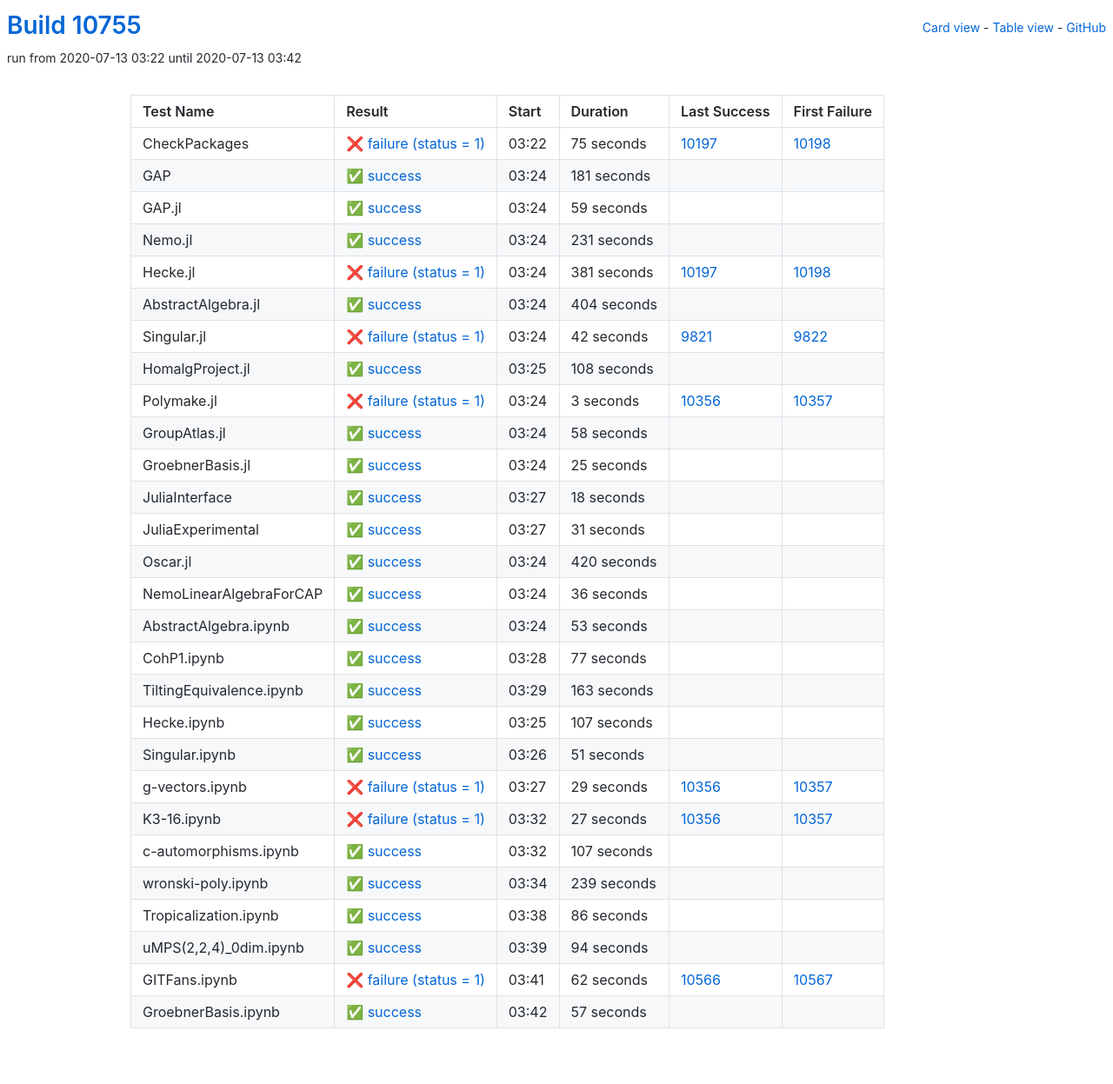
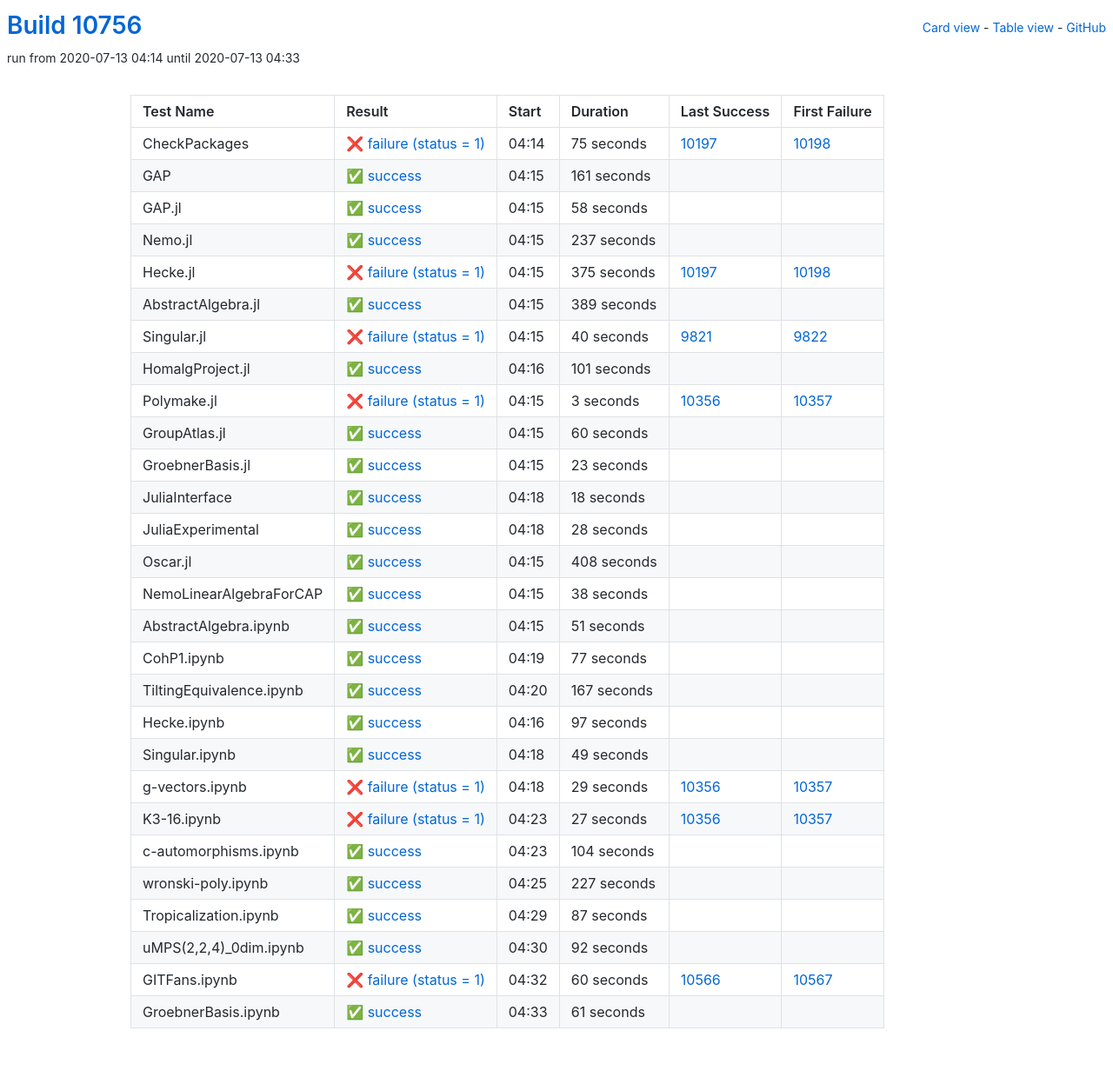
Before and after one commit to oscar-system/oscar-ci-status, a Jekyll site: the page built from table.html, in a window 1280 px wide. Shown: the whole page at 87% size. Built offline with Jekyll 4.4.1, drawn with Linux system fonts in a browser that asks for light colours.

Commit message:
Build #10756

```diff
--- a/_data/ci.yml
+++ b/_data/ci.yml
@@ -1,6 +1,6 @@
 ---
-build: 10755
-build_url: https://oscarci.mathematik.uni-kl.de/job/oscar/10755/
+build: 10756
+build_url: https://oscarci.mathematik.uni-kl.de/job/oscar/10756/
 job: oscar
 organization: oscar-system
 repo: oscar-ci-status
@@ -8,8 +8,8 @@
 tests:
 - name: CheckPackages
   id: checkpackages
-  log: https://oscarci.mathematik.uni-kl.de/job/oscar/10755/artifact/logs/build-10755/CheckPackages.log
-  start: 2020-07-13 03:22
+  log: https://oscarci.mathematik.uni-kl.de/job/oscar/10756/artifact/logs/build-10756/CheckPackages.log
+  start: 2020-07-13 04:14
   success: false
   exitcode: 1
   status: failure
@@ -20,92 +20,92 @@
   first_failure_url: https://oscarci.mathematik.uni-kl.de/job/oscar/10198/
 - name: GAP
   id: gap
-  log: https://oscarci.mathematik.uni-kl.de/job/oscar/10755/artifact/logs/build-10755/GAP.log
-  start: 2020-07-13 03:24
+  log: https://oscarci.mathematik.uni-kl.de/job/oscar/10756/artifact/logs/build-10756/GAP.log
+  start: 2020-07-13 04:15
   success: true
   exitcode: 0
   status: success
-  duration: 181
+  duration: 161
   last_success: false
   last_success_url:
   first_failure: false
   first_failure_url:
 - name: GAP.jl
   id: gap-jl
-  log: https://oscarci.mathematik.uni-kl.de/job/oscar/10755/artifact/logs/build-10755/GAP.jl.log
-  start: 2020-07-13 03:24
+  log: https://oscarci.mathematik.uni-kl.de/job/oscar/10756/artifact/logs/build-10756/GAP.jl.log
+  start: 2020-07-13 04:15
   success: true
   exitcode: 0
   status: success
-  duration: 59
+  duration: 58
   last_success: false
   last_success_url:
   first_failure: false
   first_failure_url:
 - name: Nemo.jl
   id: nemo-jl
-  log: https://oscarci.mathematik.uni-kl.de/job/oscar/10755/artifact/logs/build-10755/Nemo.jl.log
-  start: 2020-07-13 03:24
+  log: https://oscarci.mathematik.uni-kl.de/job/oscar/10756/artifact/logs/build-10756/Nemo.jl.log
+  start: 2020-07-13 04:15
   success: true
   exitcode: 0
   status: success
-  duration: 231
+  duration: 237
   last_success: false
   last_success_url:
   first_failure: false
   first_failure_url:
 - name: Hecke.jl
   id: hecke-jl
-  log: https://oscarci.mathematik.uni-kl.de/job/oscar/10755/artifact/logs/build-10755/Hecke.jl.log
-  start: 2020-07-13 03:24
+  log: https://oscarci.mathematik.uni-kl.de/job/oscar/10756/artifact/logs/build-10756/Hecke.jl.log
+  start: 2020-07-13 04:15
   success: false
   exitcode: 1
   status: failure
-  duration: 381
+  duration: 375
   last_success: 10197
   last_success_url: https://oscarci.mathematik.uni-kl.de/job/oscar/10197/
   first_failure: 10198
   first_failure_url: https://oscarci.mathematik.uni-kl.de/job/oscar/10198/
 - name: AbstractAlgebra.jl
   id: abstractalgebra-jl
-  log: https://oscarci.mathematik.uni-kl.de/job/oscar/10755/artifact/logs/build-10755/AbstractAlgebra.jl.log
-  start: 2020-07-13 03:24
+  log: https://oscarci.mathematik.uni-kl.de/job/oscar/10756/artifact/logs/build-10756/AbstractAlgebra.jl.log
+  start: 2020-07-13 04:15
   success: true
   exitcode: 0
   status: success
-  duration: 404
+  duration: 389
   last_success: false
   last_success_url:
   first_failure: false
   first_failure_url:
 - name: Singular.jl
   id: singular-jl
-  log: https://oscarci.mathematik.uni-kl.de/job/oscar/10755/artifact/logs/build-10755/Singular.jl.log
-  start: 2020-07-13 03:24
+  log: https://oscarci.mathematik.uni-kl.de/job/oscar/10756/artifact/logs/build-10756/Singular.jl.log
+  start: 2020-07-13 04:15
   success: false
   exitcode: 1
   status: failure
-  duration: 42
+  duration: 40
   last_success: 9821
   last_success_url: https://oscarci.mathematik.uni-kl.de/job/oscar/9821/
   first_failure: 9822
   first_failure_url: https://oscarci.mathematik.uni-kl.de/job/oscar/9822/
 - name: HomalgProject.jl
   id: homalgproject-jl
-  log: https://oscarci.mathematik.uni-kl.de/job/oscar/10755/artifact/logs/build-10755/HomalgProject.jl.log
-  start: 2020-07-13 03:25
+  log: https://oscarci.mathematik.uni-kl.de/job/oscar/10756/artifact/logs/build-10756/HomalgProject.jl.log
+  start: 2020-07-13 04:16
   success: true
   exitcode: 0
   status: success
-  duration: 108
+  duration: 101
   last_success: false
   last_success_url:
   first_failure: false
   first_failure_url:
 - name: Polymake.jl
   id: polymake-jl
-  log: https://oscarci.mathematik.uni-kl.de/job/oscar/10755/artifact/logs/build-10755/Polymake.jl.log
-  start: 2020-07-13 03:24
+  log: https://oscarci.mathematik.uni-kl.de/job/oscar/10756/artifact/logs/build-10756/Polymake.jl.log
+  start: 2020-07-13 04:15
   success: false
   exitcode: 1
   status: failure
@@ -116,32 +116,32 @@
   first_failure_url: https://oscarci.mathematik.uni-kl.de/job/oscar/10357/
 - name: GroupAtlas.jl
   id: groupatlas-jl
-  log: https://oscarci.mathematik.uni-kl.de/job/oscar/10755/artifact/logs/build-10755/GroupAtlas.jl.log
-  start: 2020-07-13 03:24
+  log: https://oscarci.mathematik.uni-kl.de/job/oscar/10756/artifact/logs/build-10756/GroupAtlas.jl.log
+  start: 2020-07-13 04:15
   success: true
   exitcode: 0
   status: success
-  duration: 58
+  duration: 60
   last_success: false
   last_success_url:
   first_failure: false
   first_failure_url:
 - name: GroebnerBasis.jl
   id: groebnerbasis-jl
-  log: https://oscarci.mathematik.uni-kl.de/job/oscar/10755/artifact/logs/build-10755/GroebnerBasis.jl.log
-  start: 2020-07-13 03:24
+  log: https://oscarci.mathematik.uni-kl.de/job/oscar/10756/artifact/logs/build-10756/GroebnerBasis.jl.log
+  start: 2020-07-13 04:15
   success: true
   exitcode: 0
   status: success
-  duration: 25
+  duration: 23
   last_success: false
   last_success_url:
   first_failure: false
   first_failure_url:
 - name: JuliaInterface
   id: juliainterface
-  log: https://oscarci.mathematik.uni-kl.de/job/oscar/10755/artifact/logs/build-10755/JuliaInterface.log
-  start: 2020-07-13 03:27
+  log: https://oscarci.mathematik.uni-kl.de/job/oscar/10756/artifact/logs/build-10756/JuliaInterface.log
+  start: 2020-07-13 04:18
   success: true
   exitcode: 0
   status: success
@@ -152,56 +152,56 @@
   first_failure_url:
 - name: JuliaExperimental
   id: juliaexperimental
-  log: https://oscarci.mathematik.uni-kl.de/job/oscar/10755/artifact/logs/build-10755/JuliaExperimental.log
-  start: 2020-07-13 03:27
+  log: https://oscarci.mathematik.uni-kl.de/job/oscar/10756/artifact/logs/build-10756/JuliaExperimental.log
+  start: 2020-07-13 04:18
   success: true
   exitcode: 0
   status: success
-  duration: 31
+  duration: 28
   last_success: false
   last_success_url:
   first_failure: false
   first_failure_url:
 - name: Oscar.jl
   id: oscar-jl
-  log: https://oscarci.mathematik.uni-kl.de/job/oscar/10755/artifact/logs/build-10755/Oscar.jl.log
-  start: 2020-07-13 03:24
+  log: https://oscarci.mathematik.uni-kl.de/job/oscar/10756/artifact/logs/build-10756/Oscar.jl.log
+  start: 2020-07-13 04:15
   success: true
   exitcode: 0
   status: success
-  duration: 420
+  duration: 408
   last_success: false
   last_success_url:
   first_failure: false
   first_failure_url:
 - name: NemoLinearAlgebraForCAP
   id: nemolinearalgebraforcap
-  log: https://oscarci.mathematik.uni-kl.de/job/oscar/10755/artifact/logs/build-10755/NemoLinearAlgebraForCAP.log
-  start: 2020-07-13 03:24
+  log: https://oscarci.mathematik.uni-kl.de/job/oscar/10756/artifact/logs/build-10756/NemoLinearAlgebraForCAP.log
+  start: 2020-07-13 04:15
   success: true
   exitcode: 0
   status: success
-  duration: 36
+  duration: 38
   last_success: false
   last_success_url:
   first_failure: false
   first_failure_url:
 - name: AbstractAlgebra.ipynb
   id: abstractalgebra-ipynb
-  log: https://oscarci.mathematik.uni-kl.de/job/oscar/10755/artifact/logs/build-10755/AbstractAlgebra.ipynb.log
-  start: 2020-07-13 03:24
+  log: https://oscarci.mathematik.uni-kl.de/job/oscar/10756/artifact/logs/build-10756/AbstractAlgebra.ipynb.log
+  start: 2020-07-13 04:15
   success: true
   exitcode: 0
   status: success
-  duration: 53
+  duration: 51
   last_success: false
   last_success_url:
   first_failure: false
   first_failure_url:
 - name: CohP1.ipynb
   id: cohp1-ipynb
-  log: https://oscarci.mathematik.uni-kl.de/job/oscar/10755/artifact/logs/build-10755/CohP1.ipynb.log
-  start: 2020-07-13 03:28
+  log: https://oscarci.mathematik.uni-kl.de/job/oscar/10756/artifact/logs/build-10756/CohP1.ipynb.log
+  start: 2020-07-13 04:19
   success: true
   exitcode: 0
   status: success
@@ -212,44 +212,44 @@
   first_failure_url:
 - name: TiltingEquivalence.ipynb
   id: tiltingequivalence-ipynb
-  log: https://oscarci.mathematik.uni-kl.de/job/oscar/10755/artifact/logs/build-10755/TiltingEquivalence.ipynb.log
-  start: 2020-07-13 03:29
+  log: https://oscarci.mathematik.uni-kl.de/job/oscar/10756/artifact/logs/build-10756/TiltingEquivalence.ipynb.log
+  start: 2020-07-13 04:20
   success: true
   exitcode: 0
   status: success
-  duration: 163
+  duration: 167
   last_success: false
   last_success_url:
   first_failure: false
   first_failure_url:
 - name: Hecke.ipynb
   id: hecke-ipynb
-  log: https://oscarci.mathematik.uni-kl.de/job/oscar/10755/artifact/logs/build-10755/Hecke.ipynb.log
-  start: 2020-07-13 03:25
+  log: https://oscarci.mathematik.uni-kl.de/job/oscar/10756/artifact/logs/build-10756/Hecke.ipynb.log
+  start: 2020-07-13 04:16
   success: true
   exitcode: 0
   status: success
-  duration: 107
+  duration: 97
   last_success: false
   last_success_url:
   first_failure: false
   first_failure_url:
 - name: Singular.ipynb
   id: singular-ipynb
-  log: https://oscarci.mathematik.uni-kl.de/job/oscar/10755/artifact/logs/build-10755/Singular.ipynb.log
-  start: 2020-07-13 03:26
+  log: https://oscarci.mathematik.uni-kl.de/job/oscar/10756/artifact/logs/build-10756/Singular.ipynb.log
+  start: 2020-07-13 04:18
   success: true
   exitcode: 0
   status: success
-  duration: 51
+  duration: 49
   last_success: false
   last_success_url:
   first_failure: false
   first_failure_url:
 - name: g-vectors.ipynb
   id: g-vectors-ipynb
-  log: https://oscarci.mathematik.uni-kl.de/job/oscar/10755/artifact/logs/build-10755/g-vectors.ipynb.log
-  start: 2020-07-13 03:27
+  log: https://oscarci.mathematik.uni-kl.de/job/oscar/10756/artifact/logs/build-10756/g-vectors.ipynb.log
+  start: 2020-07-13 04:18
   success: false
   exitcode: 1
   status: failure
@@ -260,8 +260,8 @@
   first_failure_url: https://oscarci.mathematik.uni-kl.de/job/oscar/10357/
 - name: K3-16.ipynb
   id: k3-16-ipynb
-  log: https://oscarci.mathematik.uni-kl.de/job/oscar/10755/artifact/logs/build-10755/K3-16.ipynb.log
-  start: 2020-07-13 03:32
+  log: https://oscarci.mathematik.uni-kl.de/job/oscar/10756/artifact/logs/build-10756/K3-16.ipynb.log
+  start: 2020-07-13 04:23
   success: false
   exitcode: 1
   status: failure
@@ -272,72 +272,72 @@
   first_failure_url: https://oscarci.mathematik.uni-kl.de/job/oscar/10357/
 - name: c-automorphisms.ipynb
   id: c-automorphisms-ipynb
-  log: https://oscarci.mathematik.uni-kl.de/job/oscar/10755/artifact/logs/build-10755/c-automorphisms.ipynb.log
-  start: 2020-07-13 03:32
+  log: https://oscarci.mathematik.uni-kl.de/job/oscar/10756/artifact/logs/build-10756/c-automorphisms.ipynb.log
+  start: 2020-07-13 04:23
   success: true
   exitcode: 0
   status: success
-  duration: 107
+  duration: 104
   last_success: false
   last_success_url:
   first_failure: false
   first_failure_url:
 - name: wronski-poly.ipynb
   id: wronski-poly-ipynb
-  log: https://oscarci.mathematik.uni-kl.de/job/oscar/10755/artifact/logs/build-10755/wronski-poly.ipynb.log
-  start: 2020-07-13 03:34
+  log: https://oscarci.mathematik.uni-kl.de/job/oscar/10756/artifact/logs/build-10756/wronski-poly.ipynb.log
+  start: 2020-07-13 04:25
   success: true
   exitcode: 0
   status: success
-  duration: 239
+  duration: 227
   last_success: false
   last_success_url:
   first_failure: false
   first_failure_url:
 - name: Tropicalization.ipynb
   id: tropicalization-ipynb
-  log: https://oscarci.mathematik.uni-kl.de/job/oscar/10755/artifact/logs/build-10755/Tropicalization.ipynb.log
-  start: 2020-07-13 03:38
+  log: https://oscarci.mathematik.uni-kl.de/job/oscar/10756/artifact/logs/build-10756/Tropicalization.ipynb.log
+  start: 2020-07-13 04:29
   success: true
   exitcode: 0
   status: success
-  duration: 86
+  duration: 87
   last_success: false
   last_success_url:
   first_failure: false
   first_failure_url:
 - name: uMPS(2,2,4)_0dim.ipynb
   id: umps-2-2-4-0dim-ipynb
-  log: https://oscarci.mathematik.uni-kl.de/job/oscar/10755/artifact/logs/build-10755/uMPS-2-2-4-_0dim.ipynb.log
-  start: 2020-07-13 03:39
+  log: https://oscarci.mathematik.uni-kl.de/job/oscar/10756/artifact/logs/build-10756/uMPS-2-2-4-_0dim.ipynb.log
+  start: 2020-07-13 04:30
   success: true
   exitcode: 0
   status: success
-  duration: 94
+  duration: 92
   last_success: false
   last_success_url:
   first_failure: false
   first_failure_url:
 - name: GITFans.ipynb
   id: gitfans-ipynb
-  log: https://oscarci.mathematik.uni-kl.de/job/oscar/10755/artifact/logs/build-10755/GITFans.ipynb.log
-  start: 2020-07-13 03:41
+  log: https://oscarci.mathematik.uni-kl.de/job/oscar/10756/artifact/logs/build-10756/GITFans.ipynb.log
+  start: 2020-07-13 04:32
   success: false
   exitcode: 1
   status: failure
-  duration: 62
+  duration: 60
   last_success: 10566
   last_success_url: https://oscarci.mathematik.uni-kl.de/job/oscar/10566/
   first_failure: 10567
   first_failure_url: https://oscarci.mathematik.uni-kl.de/job/oscar/10567/
 - name: GroebnerBasis.ipynb
   id: groebnerbasis-ipynb
-  log: https://oscarci.mathematik.uni-kl.de/job/oscar/10755/artifact/logs/build-10755/GroebnerBasis.ipynb.log
-  start: 2020-07-13 03:42
+  log: https://oscarci.mathematik.uni-kl.de/job/oscar/10756/artifact/logs/build-10756/GroebnerBasis.ipynb.log
+  start: 2020-07-13 04:33
   success: true
   exitcode: 0
   status: success
-  duration: 57
+  duration: 61
   last_success: false
   last_success_url:
   first_failure: false
```
Also changed, not shown: README.md.
